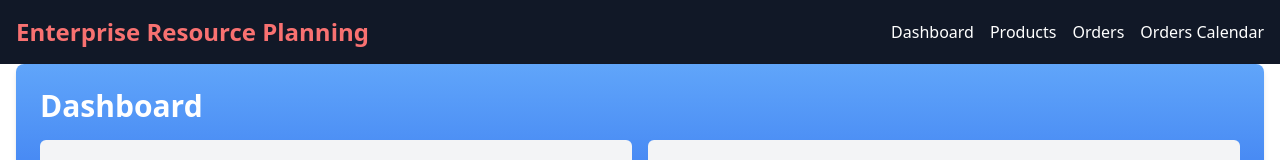
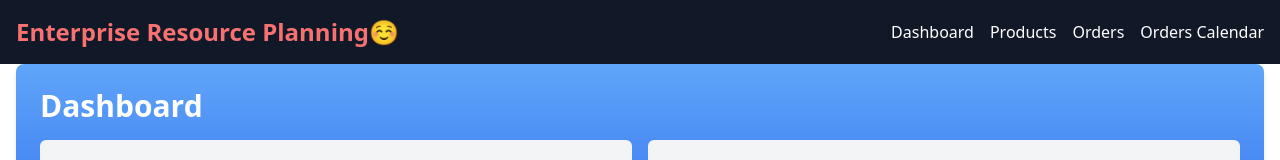
Before and after one commit to ShubhamVerma-Developer/Enterprise-Resource-Planning-Project, a React app: page / in a window 1280 px wide. Shown: the top 160 px of the page. Built offline with nearby package versions, Linux system fonts and the light colour scheme; the HTML template or start-up script is replaced by a standard one.

Commit message:
emogies add

```diff
--- a/src/App.jsx
+++ b/src/App.jsx
@@ -11,7 +11,7 @@ function App() {
         <div className="container mx-auto px-4">
           <nav className="flex items-center justify-between py-4">
             <Link to="/" className="text-2xl font-bold text-red-400">Enterprise Resource
-Planning</Link>
+Planning☺️</Link>
             <div className="flex space-x-4">
               <Link to="/" className="hover:text-blue-500">Dashboard</Link>
               <Link to="/products" className="hover:text-blue-500">Products</Link>
```
